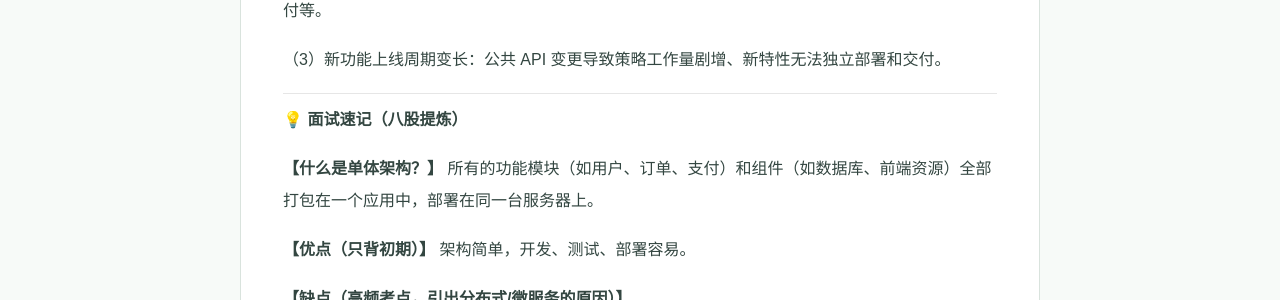
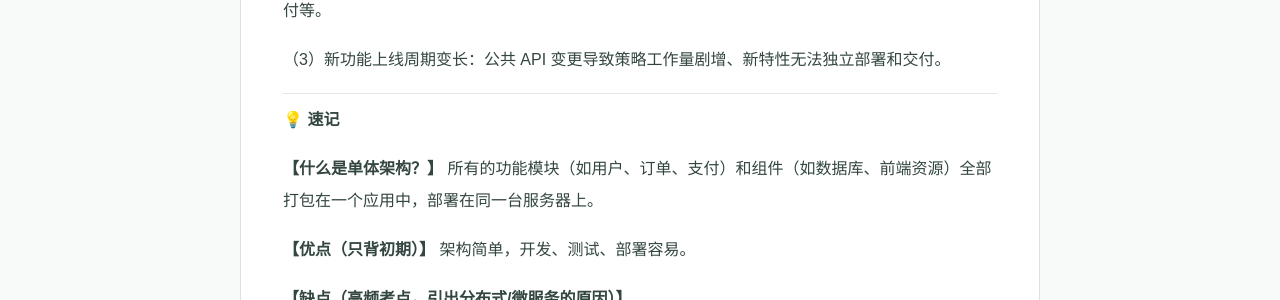
Before and after one commit to XiaoHeiXian/xiaoheixian.github.io, a Jekyll site: the page built from posts/2026-09-23-monolithic-architecture.md, in a window 1280 px wide. Shown: the part 744-1044 px from the top of the page. Built offline with Jekyll 4.4.1, drawn with Linux system fonts in a browser that asks for light colours.

Commit message:
docs: update 单体架构

```diff
--- a/posts/2026-09-23-monolithic-architecture.md
+++ b/posts/2026-09-23-monolithic-architecture.md
@@ -27,7 +27,7 @@ permalink: /posts/2026-09-23-monolithic-architecture.html
 
 ---
 
-💡 **面试速记（八股提炼）**
+💡 **速记**
 
 **【什么是单体架构？】**
 所有的功能模块（如用户、订单、支付）和组件（如数据库、前端资源）全部打包在一个应用中，部署在同一台服务器上。
```
